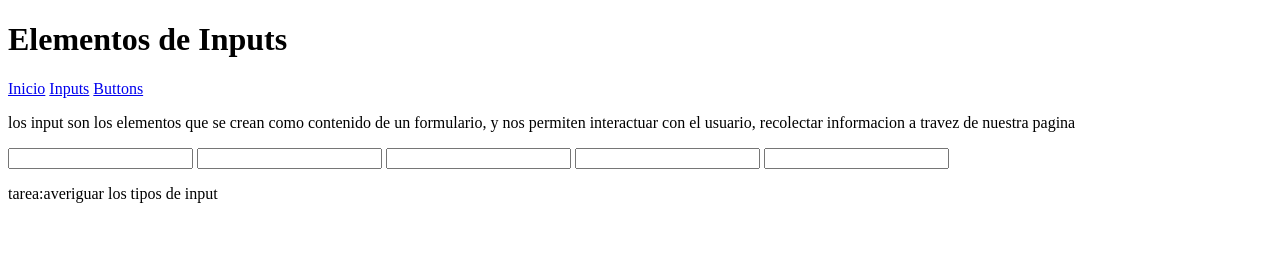
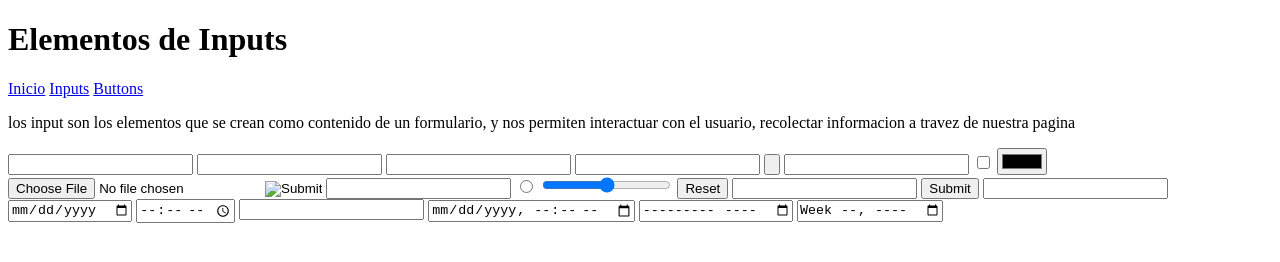
Before and after one commit to ruthcastillo7/clase_daw, a plain HTML site: page formularios/pages/input.html in a window 1280 px wide. Drawn offline with Linux system fonts and the light colour scheme.

Commit message:
docs:tipos de input
realice la tarea de tipos de input

```diff
--- a/formularios/pages/input.html
+++ b/formularios/pages/input.html
@@ -24,8 +24,26 @@
              <input type="email">
              <input type="password">
              <input type="tel">
-             <input type="">
-             <p>tarea:averiguar los tipos de input</p>
+             <input type="button">
+             <input type="text">
+             <input type="checkbox">
+             <input type="color">
+             <input type="file">
+             <input type="hidden">
+             <input type="image">
+             <input type="number">
+             <input type="radio">
+             <input type="range">
+             <input type="reset">
+             <input type="search">
+             <input type="submit">
+             <input type="url">
+             <input type="date">
+             <input type="time">
+             <input type="datetime">
+             <input type="datetime-local">
+             <input type="month">
+             <input type="week">
     </section>
 
     <script src="../js/scripts.js"></script>
```
Also changed, not shown: clases.md/image-11.png (added), 1 other file.
